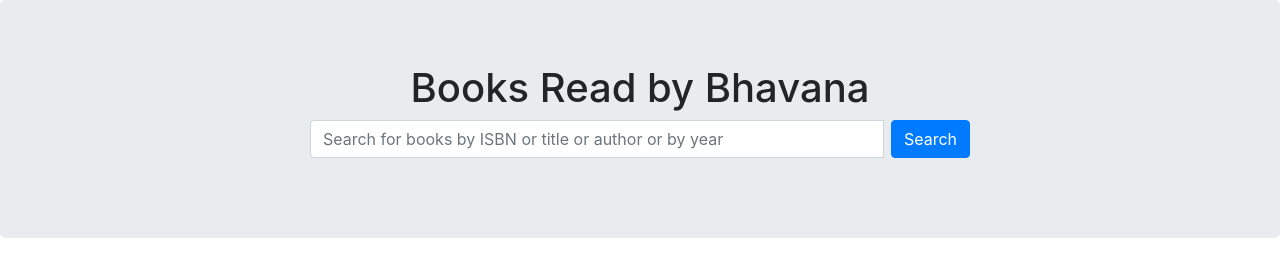
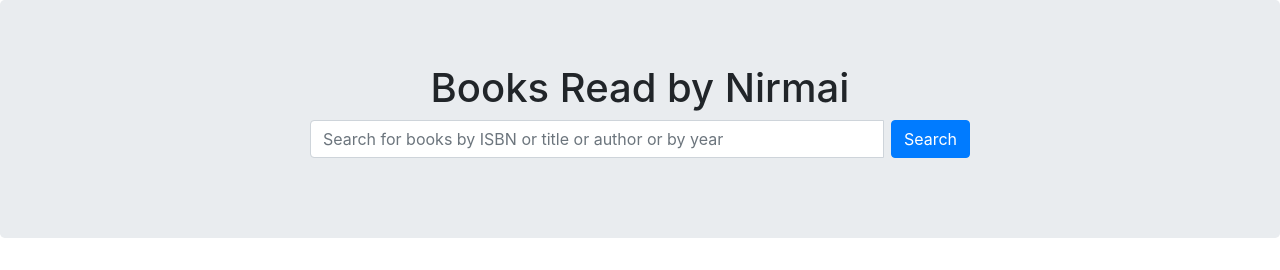
Before and after one commit to Nirmai3799/ServerSide_Project, a Flask app: page /home in a window 1280 px wide. Shown: the part 56-326 px from the top of the page. Run offline with Flask 2, Linux system fonts and the light colour scheme; some libraries are stand-ins or nearby versions.

Commit message:
Update index.html

```diff
--- a/templates/index.html
+++ b/templates/index.html
@@ -42,7 +42,7 @@
     </nav>
     <!-- <h1>click on <a href="{{ url_for('register')}}">here</a> for register.html file or enter '/register' in the url.</h1> -->
     <div class="jumbotron text-center">
-      <h1> Books Read by Bhavana</h1>
+      <h1> Books Read by Nirmai</h1>
     <form class="form-inline" action="{{url_for('book')}}" method="POST">
       <div class="input-group" style="margin: auto;">
         <input type="text" class="form-control" size="50" name="bookvalue" placeholder="Search for books by ISBN or title or author or by year" required>
```
